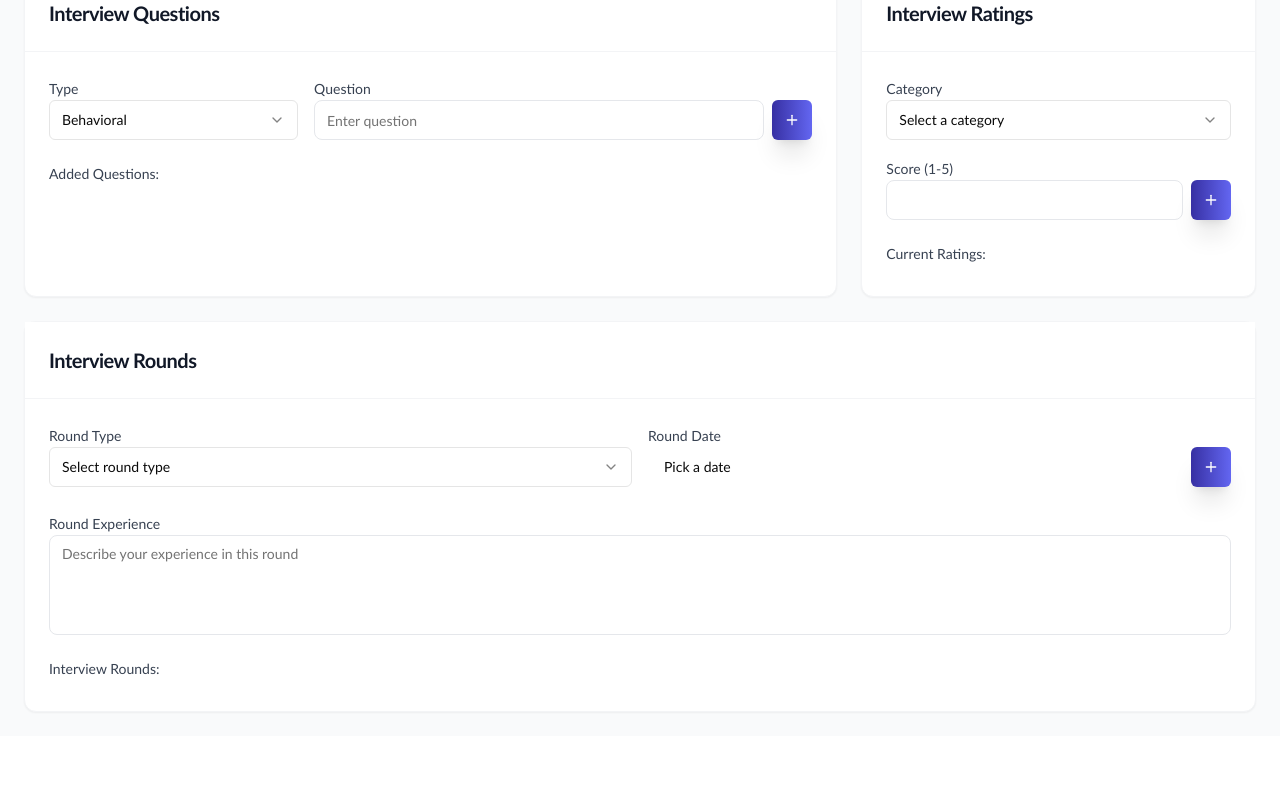
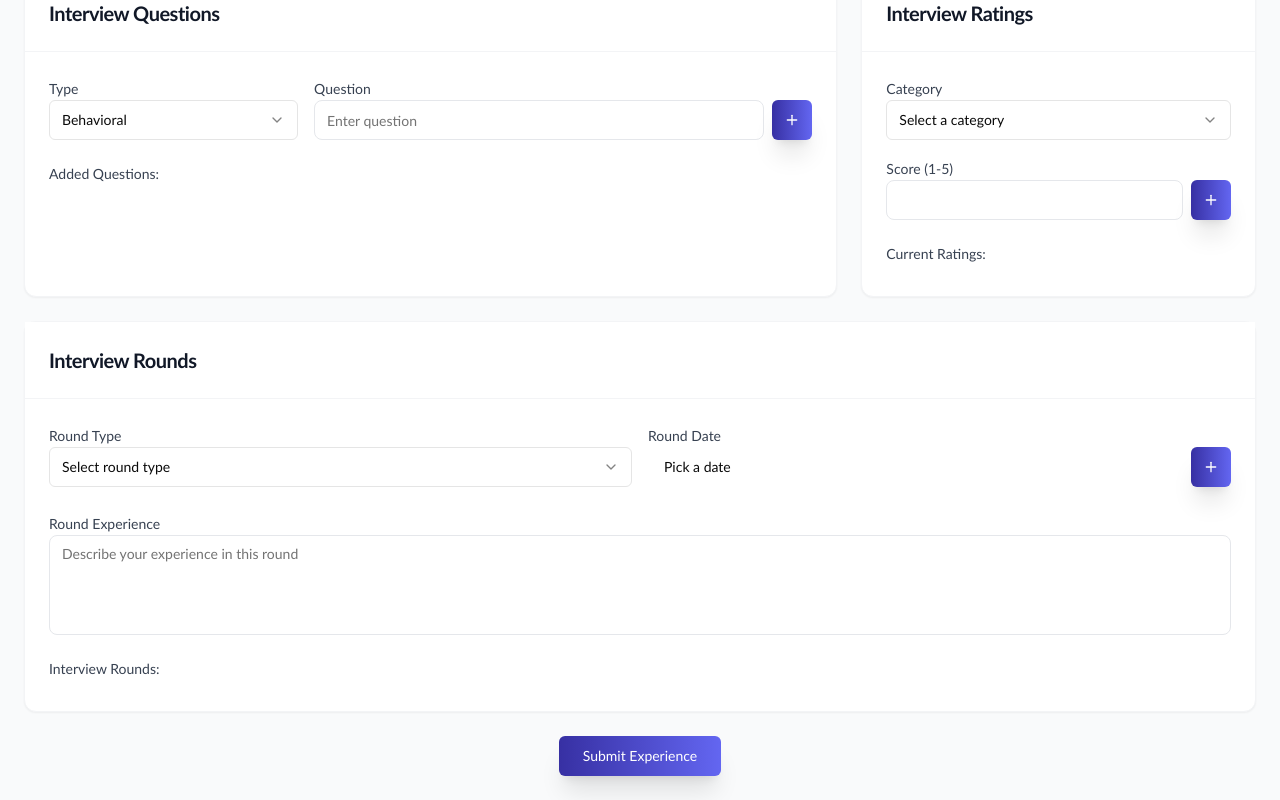
Before and after one commit to Ahsan725/prepspective, a Next.js app: page /exp in a window 1280 px wide. Shown: the part 845-1645 px from the top of the page. Before the commit the page ends 1581 px from the top, so only its background shows below. Built offline with nearby package versions, Linux system fonts and the light colour scheme.

Commit message:
added another button submit and centered them both

```diff
--- a/app/exp/page.tsx
+++ b/app/exp/page.tsx
@@ -288,6 +288,7 @@ const InterviewForm: React.FC = () => {
           <h3 className="md:w-1/2 mx-auto text-center mb-6 font-light text-gray-500 lg:mb-8 md:text-lg lg:text-xl dark:text-gray-400">
             Help others prepare by sharing your interview experience. Your insights could be the key to someone else&apos;s success.
           </h3>
+          <div className="flex justify-center items-center">
   <Button
     type="submit"
     className="bg-indigo-600 hover:bg-indigo-700 text-white px-6 w-full sm:w-auto"
@@ -302,6 +303,7 @@ const InterviewForm: React.FC = () => {
       'Submit Experience'
     )}
   </Button>
+</div>
         </div>
 
         <div className="grid grid-cols-1 md:grid-cols-2 lg:grid-cols-3 gap-6">
@@ -714,6 +716,23 @@ const InterviewForm: React.FC = () => {
             </CardContent>
           </Card>
         </div>
+        <div className="flex justify-center items-center">
+  <Button
+    type="submit"
+    className="bg-indigo-600 hover:bg-indigo-700 text-white px-6 w-full sm:w-auto"
+    disabled={loading}
+  >
+    {loading ? (
+      <>
+        <Loader2 className="mr-2 h-4 w-4 animate-spin" />
+        Submitting...
+      </>
+    ) : (
+      'Submit Experience'
+    )}
+  </Button>
+</div>
+
       </div>
     </form>
   );
```
Lines whose indentation alone changed are shown as unchanged.
